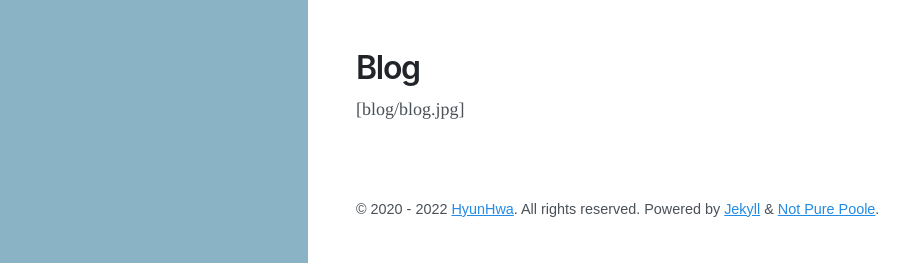
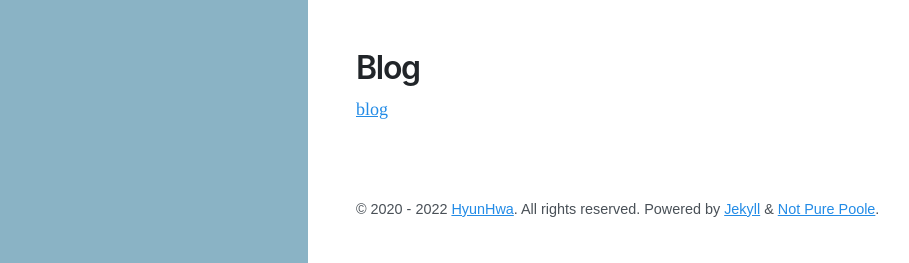
Before and after one commit to hyunnna/algorithm, a Jekyll site: the page built from blog/blog.markdown, in a window 1280 px wide. Shown: the top 263 px of the page, without its empty margins (12-921 px from the left). Built offline with Jekyll 4.4.1, drawn with Linux system fonts in a browser that asks for light colours; nearby versions of some CDN libraries.

Commit message:
Update blog.markdown

```diff
--- a/blog/blog.markdown
+++ b/blog/blog.markdown
@@ -3,4 +3,4 @@ layout: page
 title: Blog
 ---
 
-[blog/blog.jpg]
+[blog](/blog.jpg)
```
